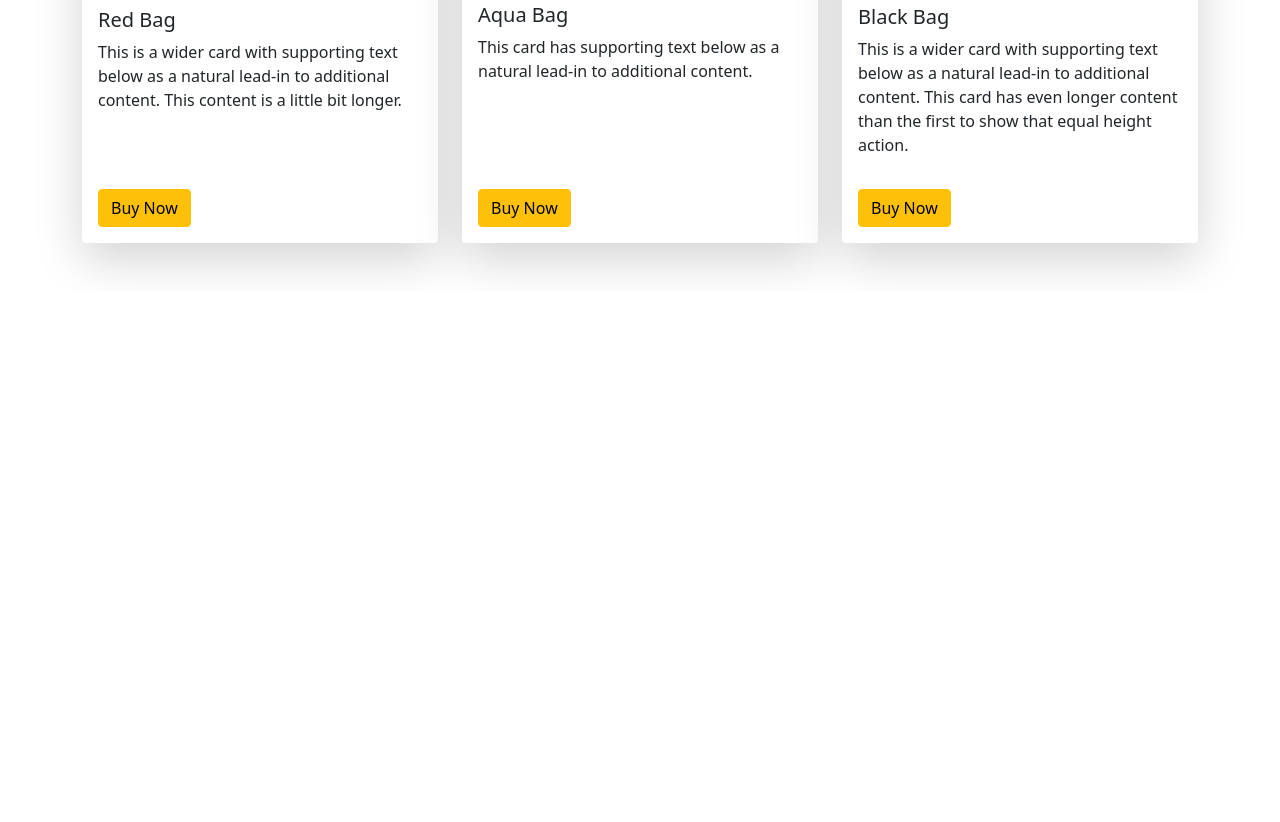
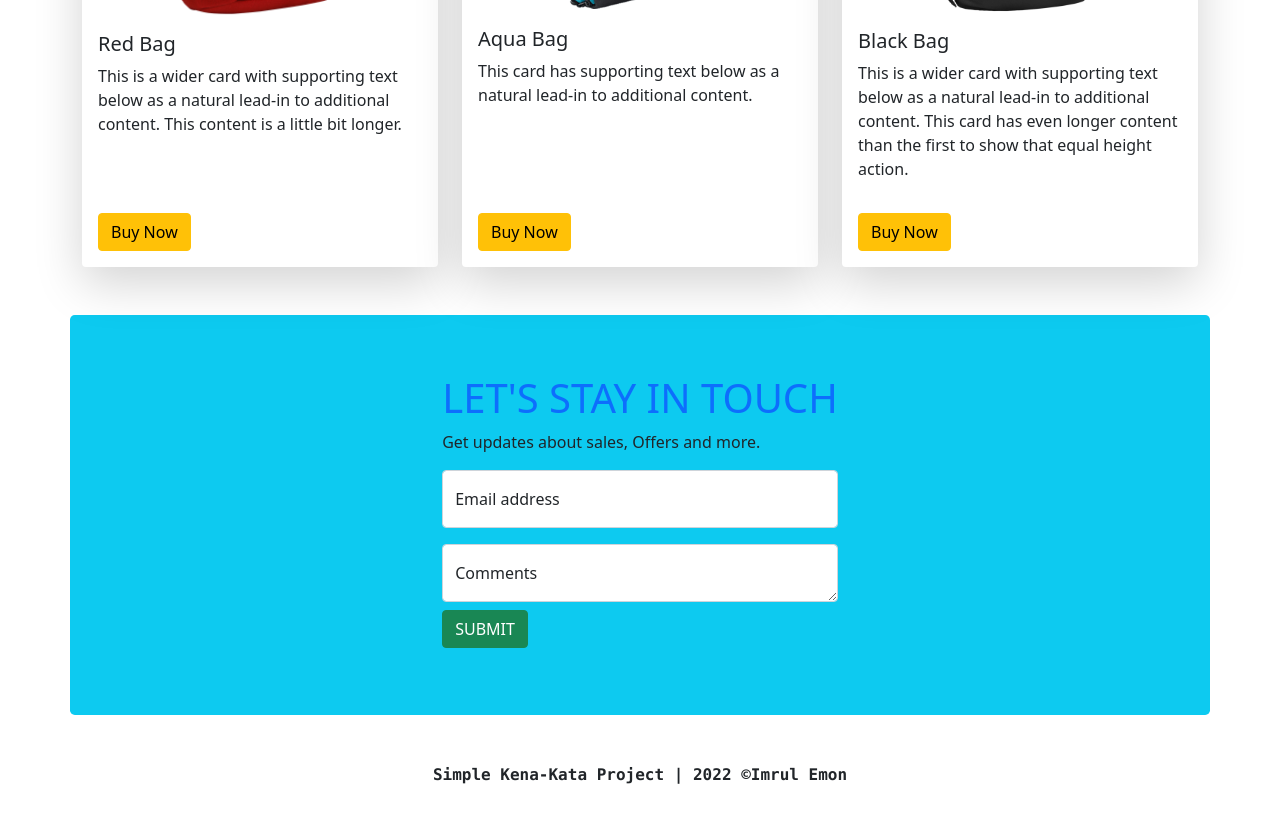
Before and after one commit to ImrulEmon/Kena-Kata, a plain HTML site: page index.html in a window 1280 px wide. Shown: the part 1802-2624 px from the top of the page. Before the commit the page ends 2093 px from the top, so only its background shows below. Drawn offline with nearby package versions, Linux system fonts and the light colour scheme.

Commit message:
nav+catagory+shoes+bags+subscriber+footer

```diff
--- a/index.html
+++ b/index.html
@@ -249,7 +249,7 @@
         </section>
         <!-- Card Shoes End -->
          <!-- Card Bag Start -->
-         <section class="container mb-5">
+         <section class="container my-5">
             <h2 class="text-primary my-4">Bags</h2>
             <div class="row row-cols-1 row-cols-md-2 row-cols-xl-3 row-cols-xl-3 g-4">
                 <div class="col">
@@ -295,9 +295,35 @@
             </div>
         </section>
         <!-- Card Bag End -->
+
+        <!-- Subscribe Start-->
+        <section style="height: 400px;" class="container d-flex justify-content-center align-items-center rounded-3 bg-info">
+
+            <div>
+                <h1 class="text-primary">
+                    LET'S STAY IN TOUCH
+                </h1>
+                <p>Get updates about sales, Offers and more.</p>
+                <!-- Form Email -->
+                <div class="form-floating mb-3">
+                    <input type="email" class="form-control" id="floatingInput" placeholder="name@example.com">
+                    <label for="floatingInput">Email address</label>
+                  </div>
+                <div class="form-floating">
+                    <textarea class="form-control" placeholder="Leave a comment here" id="floatingTextarea"></textarea>
+                    <label for="floatingTextarea">Comments</label>
+                  </div>
+            <button class="my-2 btn btn-success">SUBMIT</button>
+            </div>
+            <!-- Form end -->
+        </section>
+        <!-- Subscribe End -->
+
     </main>
-    <footer>
-
+    <footer class="font-monospace fw-bold text-center my-5">
+        <p>
+            Simple Kena-Kata Project | 2022 ©Imrul Emon
+        </p>
     </footer>
     <!-- Bootstrap JS -->
     <script src="https://cdn.jsdelivr.net/npm/bootstrap@5.1.3/dist/js/bootstrap.bundle.min.js"
```
